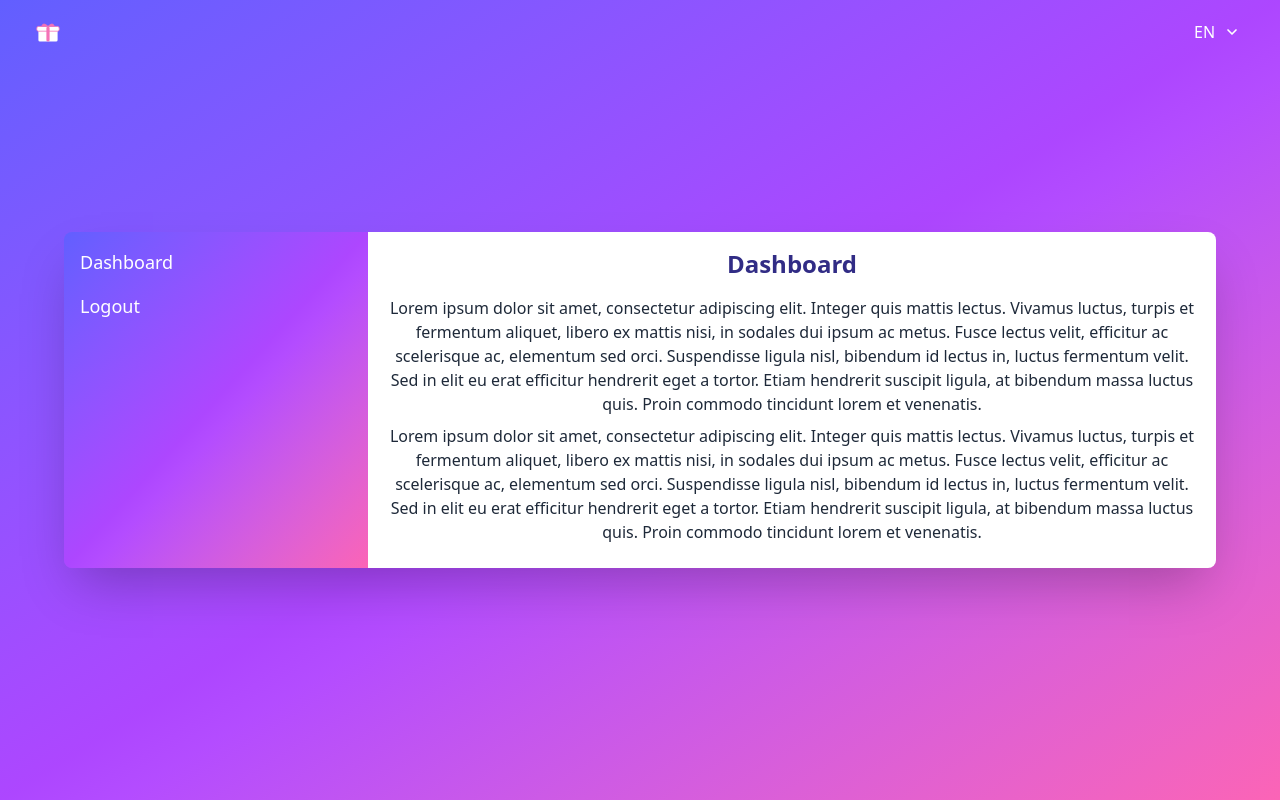
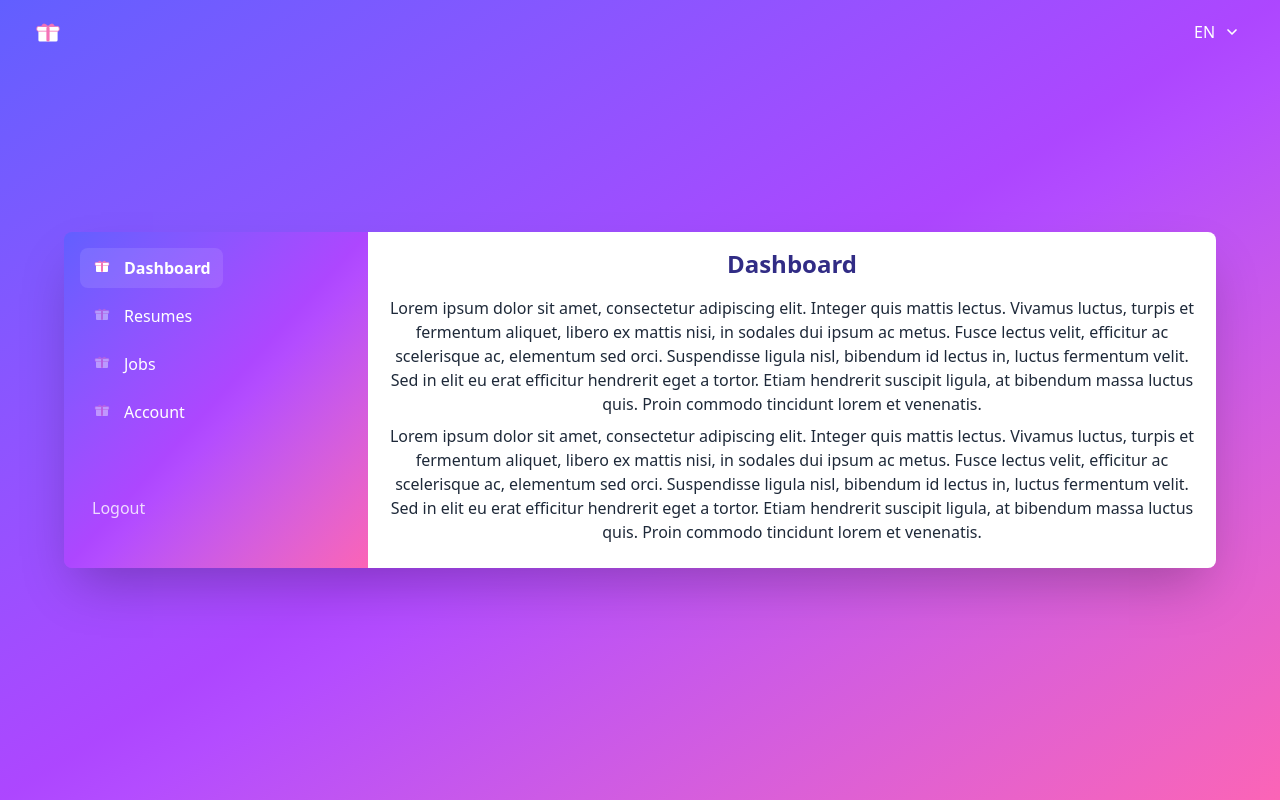
Before and after one commit to andrewgrow/divo-resume-frontend, a React (Vite) app: page /dashboard in a window 1280 px wide. Built offline with nearby package versions, Linux system fonts and the light colour scheme; sample sign-in values are in the browser's storage.

Commit message:
update left menu

```diff
--- a/src/components/Dashboard.jsx
+++ b/src/components/Dashboard.jsx
@@ -1,4 +1,4 @@
-// /src/components/Dashboard.jsx
+// ./src/components/Dashboard.jsx
 
 import { useTranslation } from "react-i18next";
 import LeftMenu from "./LeftMenu.jsx";
--- a/src/components/LeftMenu.jsx
+++ b/src/components/LeftMenu.jsx
@@ -1,17 +1,18 @@
-// /src/components/LeftMenu.jsx
-
+// ./src/components/LeftMenu.jsx
 import { useTranslation } from "react-i18next";
-import {useNavigate} from "react-router-dom";
-import {removeToken, removeUserId} from "../utils/auth.js";
+import { NavLink, useNavigate } from "react-router-dom";
+import { removeToken, removeUserId } from "../utils/auth.js";
 
 function LeftMenu() {
     const { t } = useTranslation();
     const navigate = useNavigate();
 
-    const menuItems = [
-        { label: t("dashboardTitle"),  value: "/dashboard" },
-        { label: t("logoutTitle"),  value: "logout" },
-    ]
+    const items = [
+        { key: "dashboard", label: t("navDashboard"), to: "/dashboard" },
+        { key: "resumes",   label: t("navResumes"),   to: "/resumes" },
+        { key: "jobs",      label: t("navJobs"),      to: "/jobs" },
+        { key: "account",   label: t("navAccount"),   to: "/account" },
+    ];
 
     function handleLogout() {
         removeToken();
@@ -19,31 +20,58 @@ function LeftMenu() {
         navigate("/login", { replace: true });
     }
 
-    function menuItemClick(value) {
-        switch(value) {
-            case "logout": handleLogout(); break;
-            case "/dashboard": navigate("/dashboard", { replace: true }); break;
-        }
-    }
-
     return (
-        <aside className="flex flex-col bg-transparent h-full">
-            <nav className="h-full">
-                <ul className="space-y-4">
-                    {menuItems.map(item => (
-                        <li key={item.value}>
-                            <button
-                                className="w-full text-left text-white hover:text-indigo-200 transition-colors font-medium text-lg"
-                                onClick={() => menuItemClick(item.value)}
+        <aside className="h-full bg-transparent">
+            <nav className="h-full flex flex-col">
+                <ul className="space-y-2">
+                    {items.map((item) => (
+                        <li key={item.key}>
+                            <NavLink
+                                to={item.to}
+                                end
+                                className={({ isActive }) =>
+                                    [
+                                        "group w-full inline-flex items-start justify-start gap-3 px-3 py-2 rounded-lg transition-colors",
+                                        "text-left", // ← принудительно по левому краю
+                                        "focus-visible:outline-none focus-visible:ring-2 focus-visible:ring-indigo-400/70",
+                                        isActive
+                                            ? "text-white bg-white/10"
+                                            : "text-white hover:text-indigo-200 hover:bg-white/5"
+                                    ].join(" ")
+                                }
                             >
-                                {item.label}
-                            </button>
+                                {({ isActive }) => (
+                                    <>
+                                        <img
+                                            src="/gift.svg"
+                                            alt=""
+                                            aria-hidden="true"
+                                            className={
+                                                "w-5 h-5 shrink-0 transition-opacity " +
+                                                (isActive ? "opacity-100" : "opacity-40 group-hover:opacity-80")
+                                            }
+                                        />
+                                        <span className={isActive ? "font-bold" : undefined}>{item.label}</span>
+                                    </>
+                                )}
+                            </NavLink>
                         </li>
                     ))}
+
+                    {/* Logout */}
+                    <li className="mt-auto pt-12">
+                        <button
+                            type="button"
+                            onClick={handleLogout}
+                            className="group w-full inline-flex items-center gap-3 px-3 py-2 rounded-lg text-white/80 hover:text-white hover:bg-white/5 transition-colors focus-visible:outline-none focus-visible:ring-2 focus-visible:ring-indigo-400/70"
+                        >
+                            <span>{t("logoutTitle")}</span>
+                        </button>
+                    </li>
                 </ul>
             </nav>
         </aside>
-    )
+    );
 }
 
 export default LeftMenu;
--- a/src/locales/de/translation.json
+++ b/src/locales/de/translation.json
@@ -19,5 +19,9 @@
   "passwordTooShort": "Passwort ist zu kurz",
   "passwordsDontMatch": "Passwörter stimmen nicht überein",
   "passwordConfirm": "Passwort bestätigen",
-  "register": "Registrieren"
+  "register": "Registrieren",
+  "navDashboard": "Verwaltungsübersicht",
+  "navResumes": "Lebensläufe",
+  "navJobs": "Stellen",
+  "navAccount": "Konto"
 }
--- a/src/locales/en/translation.json
+++ b/src/locales/en/translation.json
@@ -19,5 +19,9 @@
   "passwordTooShort": "Password is too short",
   "passwordsDontMatch": "Passwords do not match",
   "passwordConfirm": "Confirm password",
-  "register": "Register"
+  "register": "Register",
+  "navDashboard": "Dashboard",
+  "navResumes": "Resumes",
+  "navJobs": "Jobs",
+  "navAccount": "Account"
 }
--- a/src/locales/pl/translation.json
+++ b/src/locales/pl/translation.json
@@ -19,5 +19,9 @@
   "passwordTooShort": "Hasło jest zbyt krótkie",
   "passwordsDontMatch": "Hasła nie są takie same",
   "passwordConfirm": "Potwierdź hasło",
-  "register": "Zarejestruj się"
+  "register": "Zarejestruj się",
+  "navDashboard": "Panel zarządzania",
+  "navResumes": "CV",
+  "navJobs": "Wakaty",
+  "navAccount": "Konto"
 }
--- a/src/locales/ru/translation.json
+++ b/src/locales/ru/translation.json
@@ -19,5 +19,9 @@
   "passwordTooShort": "Пароль слишком короткий",
   "passwordsDontMatch": "Пароли не совпадают",
   "passwordConfirm": "Подтвердите пароль",
-  "register": "Зарегистрироваться"
+  "register": "Зарегистрироваться",
+  "navDashboard": "Панель управления",
+  "navResumes": "Резюме",
+  "navJobs": "Вакансии",
+  "navAccount": "Аккаунт"
 }
```
